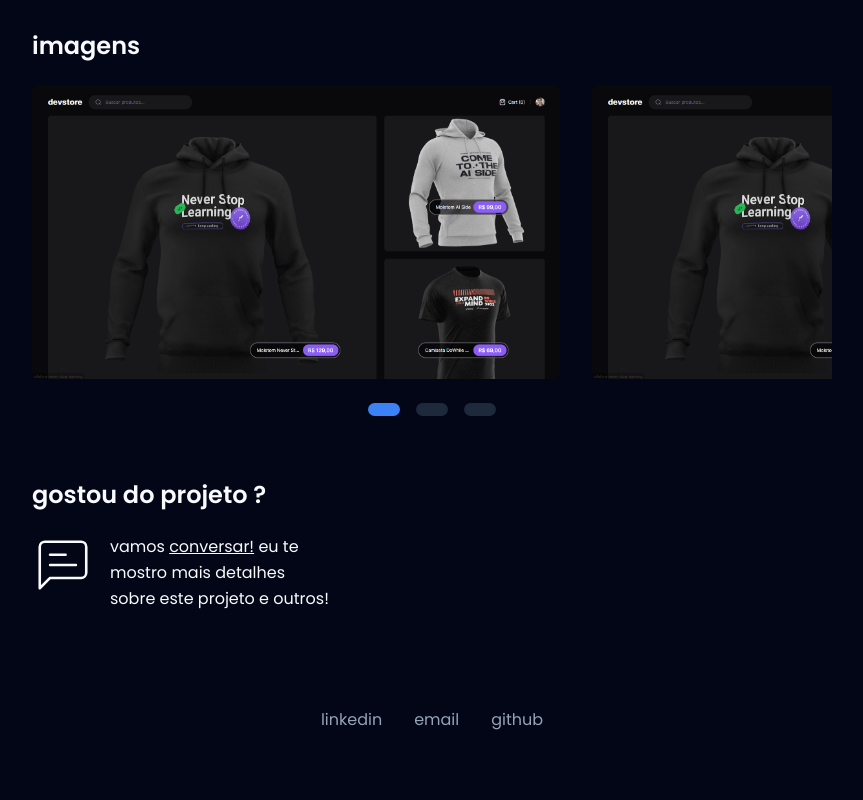
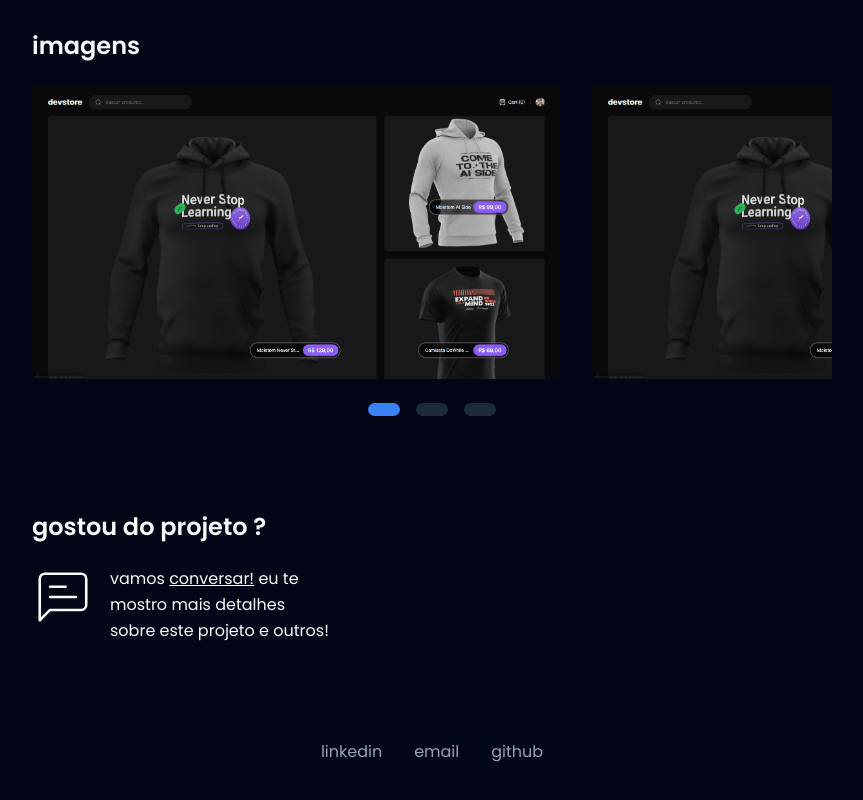
Before and after one commit to avilyre/avilysilva, a Next.js app: page /projects/devstore in a window 1280 px wide. Shown: the part 1679-2479 px from the top of the page, without its empty margins (208-1071 px from the left). Built offline with nearby package versions, Linux system fonts and the light colour scheme.

Commit message:
fix: last section margin improvement

```diff
--- a/src/app/projects/[slug]/page.tsx
+++ b/src/app/projects/[slug]/page.tsx
@@ -212,7 +212,7 @@ const ProjectDetails = (props: Readonly<ProjectDetails>) => {
         <Gallery images={project.images} />
       </section>
 
-      <section className="mt-16">
+      <section className="mt-24">
         <header className="mb-6 flex select-none items-center">
           <h3 className="text-2xl font-semibold leading-tight text-primary">
             {strings.didYouLikeThisProject}
```
